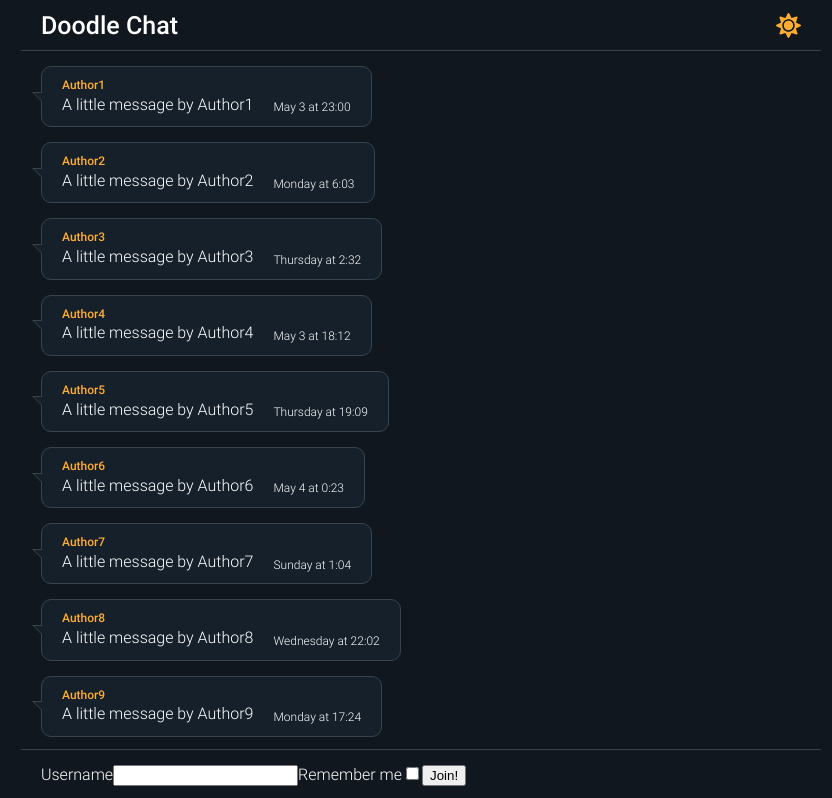
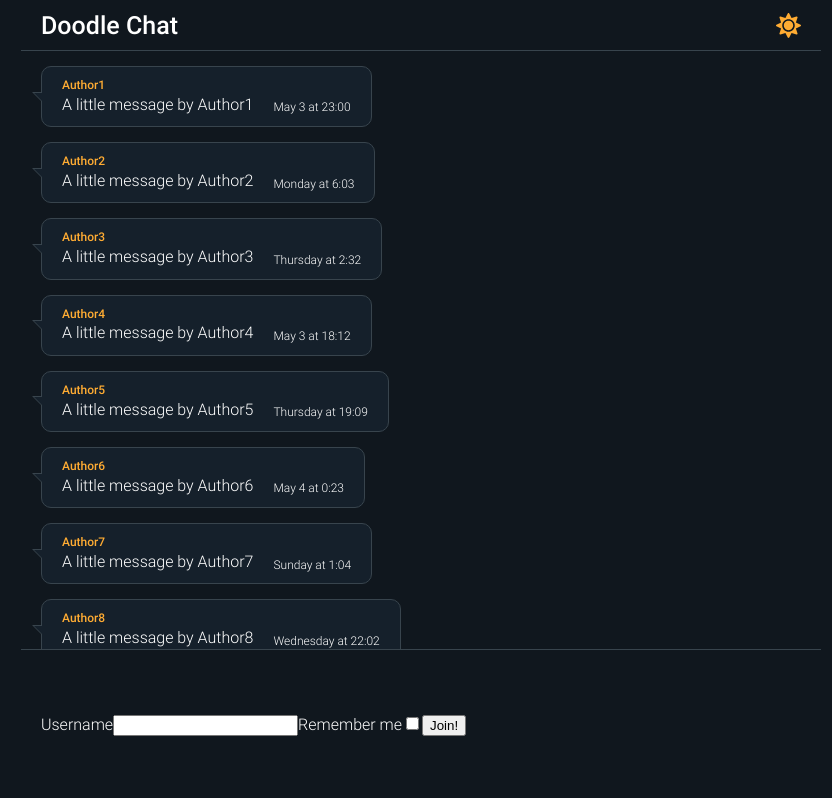
Before and after one commit to robinmetral/yaca, a React (Create React App) app: page / in a window 1280 px wide. Shown: the top 798 px of the page, without its empty margins (219-1051 px from the left). Built offline with nearby package versions, Linux system fonts and the light colour scheme.

Commit message:
Add height prop to Bar component

```diff
--- a/src/components/Bar.js
+++ b/src/components/Bar.js
@@ -2,7 +2,7 @@ import styled from "styled-components";
 
 export const Bar = styled.div`
   position: sticky;
-  height: 5rem;
+  height: ${({ height }) => height};
   top: ${({ top }) => (top ? "0" : "")};
   bottom: ${({ bottom }) => (bottom ? "0" : "")};
   z-index: 10;
--- a/src/components/ChatBox.js
+++ b/src/components/ChatBox.js
@@ -5,7 +5,7 @@ import Join from "./Join";
 import { Bar } from "./Bar";
 
 const ChatBox = ({ author, postMessage, leaveChat, joinChat }) => (
-  <Bar as="section" bottom>
+  <Bar as="section" bottom height="15rem">
     {author ? (
       <>
         <PostMessage author={author} postMessage={postMessage} />
--- a/src/components/Header.js
+++ b/src/components/Header.js
@@ -24,7 +24,7 @@ const Icon = styled.div`
 `;
 
 const Header = ({ dark, toggleDark }) => (
-  <Bar as="header" top>
+  <Bar as="header" top height="5rem">
     <Title>Doodle Chat</Title>
     <Icon as={dark ? Sun : Moon} onClick={toggleDark} />
   </Bar>
```
